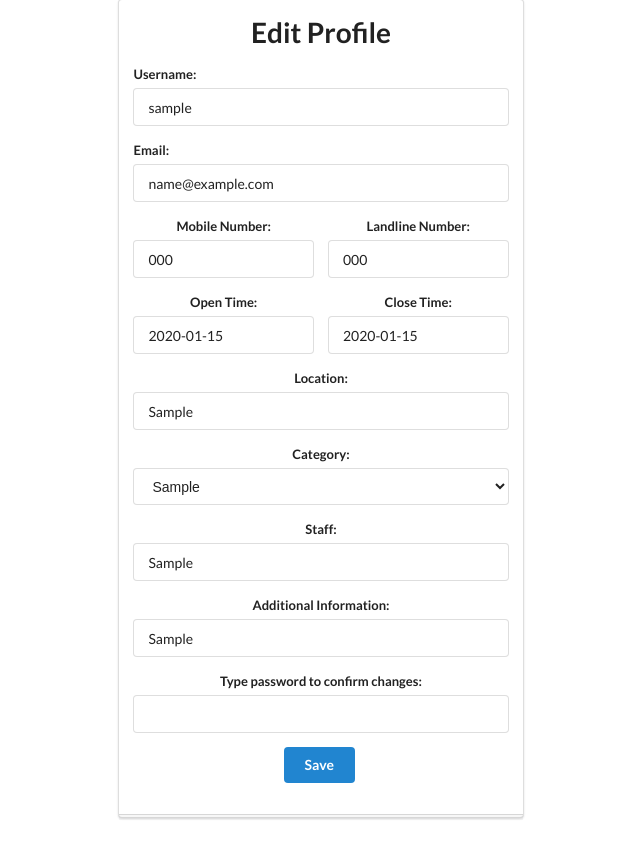
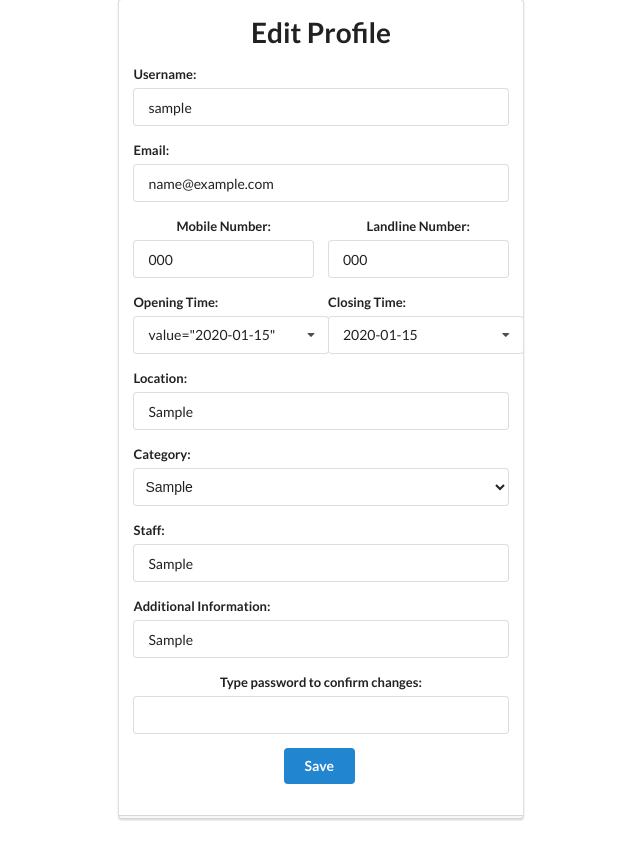
Before and after one commit to gabrielchase/CS-165-Medical-Center-Manager, a Django app: page /users/edit/ in a window 1280 px wide. Shown: the part 149-996 px from the top of the page, without its empty margins (319-959 px from the left). Before the commit the page ends 969 px from the top, so only its background shows below. Run offline with Django 3.2, Linux system fonts and the light colour scheme; a user stored in the database is signed in; tables that the repository leaves empty hold one stand-in row (values such as "Sample post"); parts of the project's set-up code (start-up, migrations or seed data) failed here and were passed over; some libraries are stand-ins or nearby versions.

Commit message:
Updated fields and dashboard

```diff
--- a/src/templates/auth/administrator_fields.html
+++ b/src/templates/auth/administrator_fields.html
@@ -79,7 +79,7 @@
 	<div class="required field">
 		<label for="category">Category: </label>
 		<div class="ui selection dropdown">
-				<input type="hidden" name="closing-time">
+				<input type="hidden" name="category">
 				<i class="dropdown icon"></i> <div class="default text">Select a category...</div>
 				<div class="menu">
 					<div class="item" data-value="Social Hygiene Clinic">Social Hygiene Clinic</div>
--- a/src/templates/dashboard/home.html
+++ b/src/templates/dashboard/home.html
@@ -8,7 +8,7 @@
 			{% block content %}
   			<h1 class="ui header" align="left">Dashboard
   			<div class="sub header" align="left" style="margin-bottom:5px;"><small>Welcome,&nbsp;
-  				<a href="{% url 'users:update' %}"><strong>{{ current_user.username }} </strong><i class="setting icon"></i></a></small>
+  				<a href="{% url 'users:update' %}" title="Edit profile"><strong>{{ current_user.username }} </strong><i class="setting icon"></i></a></small>
 			</div></h1>
 		</div>
 		<div class="row">
@@ -27,7 +27,7 @@
 <div class="row">
 	<div class="row" style="height:100%; margin-top:30px;">
 		<div class="ui horizontal stacked segments grid" style="border-width: 0px;">
-			<div class="twelve wide column" style="padding:0px;">
+			<div class="eleven wide column" style="padding:0px;">
 				<div class="ui segment" style="border-right-width:0px; border-bottom-width:0px; box-shadow:none; border-top-right-radius:0px;">
 					<div style="padding:3px;">
 						<div class="ui active tab" data-tab="{% if current_user.is_admin == 0 %}scheduled-{% endif %}appointments">
@@ -100,7 +100,7 @@
 			</div>
 
 			<!-- MENU -->
-			<div class="fluid four wide column" style="padding:0px; display:flex;">
+			<div class="fluid five wide column" style="padding:0px; display:flex;">
 				<div class="fluid" style="display:flex; width: 100%;">
 					<div class="ui fluid vertical right tabular menu" style="margin-bottom:3px;">
 						<a class="item active" data-tab="{% if current_user.is_admin == 0 %}scheduled-{% endif %}appointments">{% if current_user.is_admin == 0 %}Scheduled {% endif %}Appointments</a>
--- a/src/templates/users/user_update.html
+++ b/src/templates/users/user_update.html
@@ -36,29 +36,90 @@
                     {% if object.administratordetails %}
                     <div class="two fields">
                         <div class="field">
-                                <label for="open_time">Open Time: </label>
-                                <input type="text" name="open_time" {% if object.administratordetails.open_time %} value="{{ object.administratordetails.open_time }}" {% endif %} />
+                            <label for="open_time" align="left">Opening Time: </label>
+                            <!-- <input type="text" name="open_time" {% if object.administratordetails.open_time %} value="{{ object.administratordetails.open_time }}" {% endif %} /> -->
+
+                            <div class="ui selection dropdown">
+                                <input type="hidden" name="opening-time">
+                                <i class="dropdown icon"></i> <div class="text">{% if object.administratordetails.open_time %} value="{{ object.administratordetails.open_time }}" {% endif %}</div>
+                                <div class="menu">
+                                    <div class="item" data-value="00:00">00:00 / 12:00 AM</div>
+                                    <div class="item" data-value="01:00">01:00 / 01:00 AM</div>
+                                    <div class="item" data-value="02:00">02:00 / 02:00 AM</div>
+                                    <div class="item" data-value="03:00">03:00 / 03:00 AM</div>
+                                    <div class="item" data-value="04:00">04:00 / 04:00 AM</div>
+                                    <div class="item" data-value="05:00">05:00 / 05:00 AM</div>
+                                    <div class="item" data-value="06:00">06:00 / 06:00 AM</div>
+                                    <div class="item" data-value="07:00">07:00 / 07:00 AM</div>
+                                    <div class="item" data-value="08:00">08:00 / 08:00 AM</div>
+                                    <div class="item" data-value="09:00">09:00 / 09:00 AM</div>
+                                    <div class="item" data-value="10:00">10:00 / 10:00 AM</div>
+                                    <div class="item" data-value="11:00">11:00 / 11:00 AM</div>
+                                    <div class="item" data-value="12:00">12:00 / 12:00 PM</div>
+                                    <div class="item" data-value="13:00">13:00 / 01:00 PM</div>
+                                    <div class="item" data-value="14:00">14:00 / 02:00 PM</div>
+                                    <div class="item" data-value="15:00">15:00 / 03:00 PM</div>
+                                    <div class="item" data-value="16:00">16:00 / 04:00 PM</div>
+                                    <div class="item" data-value="17:00">17:00 / 05:00 PM</div>
+                                    <div class="item" data-value="18:00">18:00 / 06:00 PM</div>
+                                    <div class="item" data-value="19:00">19:00 / 07:00 PM</div>
+                                    <div class="item" data-value="20:00">20:00 / 08:00 PM</div>
+                                    <div class="item" data-value="21:00">21:00 / 09:00 PM</div>
+                                    <div class="item" data-value="22:00">22:00 / 10:00 PM</div>
+                                    <div class="item" data-value="23:00">23:00 / 11:00 PM</div>
                                 </div>
-
-                            <div class="field">
-                                <label for="close_time">Close Time: </label>
-                                <input type="text" name="close_time" {% if object.administratordetails.close_time %} value="{{ object.administratordetails.close_time }}" {% endif %} />
                             </div>
                         </div>
 
                     <div class="field">
-                            <label for="location">Location: </label>
+                        <label for="close_time" align="left">Closing Time: </label>
+                        <!-- <input type="text" name="close_time" {% if object.administratordetails.close_time %} value="{{ object.administratordetails.close_time }}" {% endif %} /> -->
+                        <div class="ui selection dropdown">
+                            <input type="hidden" name="opening-time">
+                            <i class="dropdown icon"></i> <div class="text">{% if object.administratordetails.close_time %} {{ object.administratordetails.close_time }} {% endif %}</div>
+                            <div class="menu">
+                                <div class="item" data-value="00:00">00:00 / 12:00 AM</div>
+                                <div class="item" data-value="01:00">01:00 / 01:00 AM</div>
+                                <div class="item" data-value="02:00">02:00 / 02:00 AM</div>
+                                <div class="item" data-value="03:00">03:00 / 03:00 AM</div>
+                                <div class="item" data-value="04:00">04:00 / 04:00 AM</div>
+                                <div class="item" data-value="05:00">05:00 / 05:00 AM</div>
+                                <div class="item" data-value="06:00">06:00 / 06:00 AM</div>
+                                <div class="item" data-value="07:00">07:00 / 07:00 AM</div>
+                                <div class="item" data-value="08:00">08:00 / 08:00 AM</div>
+                                <div class="item" data-value="09:00">09:00 / 09:00 AM</div>
+                                <div class="item" data-value="10:00">10:00 / 10:00 AM</div>
+                                <div class="item" data-value="11:00">11:00 / 11:00 AM</div>
+                                <div class="item" data-value="12:00">12:00 / 12:00 PM</div>
+                                <div class="item" data-value="13:00">13:00 / 01:00 PM</div>
+                                <div class="item" data-value="14:00">14:00 / 02:00 PM</div>
+                                <div class="item" data-value="15:00">15:00 / 03:00 PM</div>
+                                <div class="item" data-value="16:00">16:00 / 04:00 PM</div>
+                                <div class="item" data-value="17:00">17:00 / 05:00 PM</div>
+                                <div class="item" data-value="18:00">18:00 / 06:00 PM</div>
+                                <div class="item" data-value="19:00">19:00 / 07:00 PM</div>
+                                <div class="item" data-value="20:00">20:00 / 08:00 PM</div>
+                                <div class="item" data-value="21:00">21:00 / 09:00 PM</div>
+                                <div class="item" data-value="22:00">22:00 / 10:00 PM</div>
+                                <div class="item" data-value="23:00">23:00 / 11:00 PM</div>
+                            </div>
+                        </div>
+                    </div>
+                </div>
+
+                <div class="field">
+                    <label for="location" align="left">Location: </label>
                     <input type="text" name="location" {% if object.administratordetails.location %} value="{{ object.administratordetails.location }}" {% endif %} />
                 </div>
 
                 <div class="field">
-                            <label for="category">Category: </label>
+                    <label for="category" align="left">Category: </label>
                     <!-- <input type="text" name="category" {% if object.administratordetails.category %} value="{{ object.administratordetails.category }}" {% endif %} /> -->
-                            <select name="category" id="" required>
+                    <select class="ui dropdown" name="category" id="" required>
                         {% if object.administratordetails.category %}
                         <option value="{{ object.administratordetails.category }}">{{ object.administratordetails.category }}</option>
                         {% else %}
-                                    <option value="none">--- Select ---</option>
+                        <option value="">Select a category...</option>
                         {% endif %}
                         <option value="Social Hygiene Clinic">Social Hygiene Clinic</option>
                         <option value="Testing Hub">Testing Hub</option>
@@ -67,12 +128,12 @@
                 </div>
 
                 <div class="field">
-                            <label for="staff">Staff: </label>
+                    <label for="staff" align="left">Staff: </label>
                     <input type="text" name="staff" {% if object.administratordetails.staff %} value="{{ object.administratordetails.staff }}" {% endif %} />
                 </div>
 
                 <div class="field">
-                            <label for="additional_info">Additional Information: </label>
+                    <label for="additional_info" align="left">Additional Information: </label>
                     <input type="text" name="additional_info" {% if object.administratordetails.additional_info %} value="{{ object.administratordetails.additional_info }}" {% endif %} />
                 </div>
                 {% endif%}
```
Lines whose indentation alone changed are shown as unchanged.
